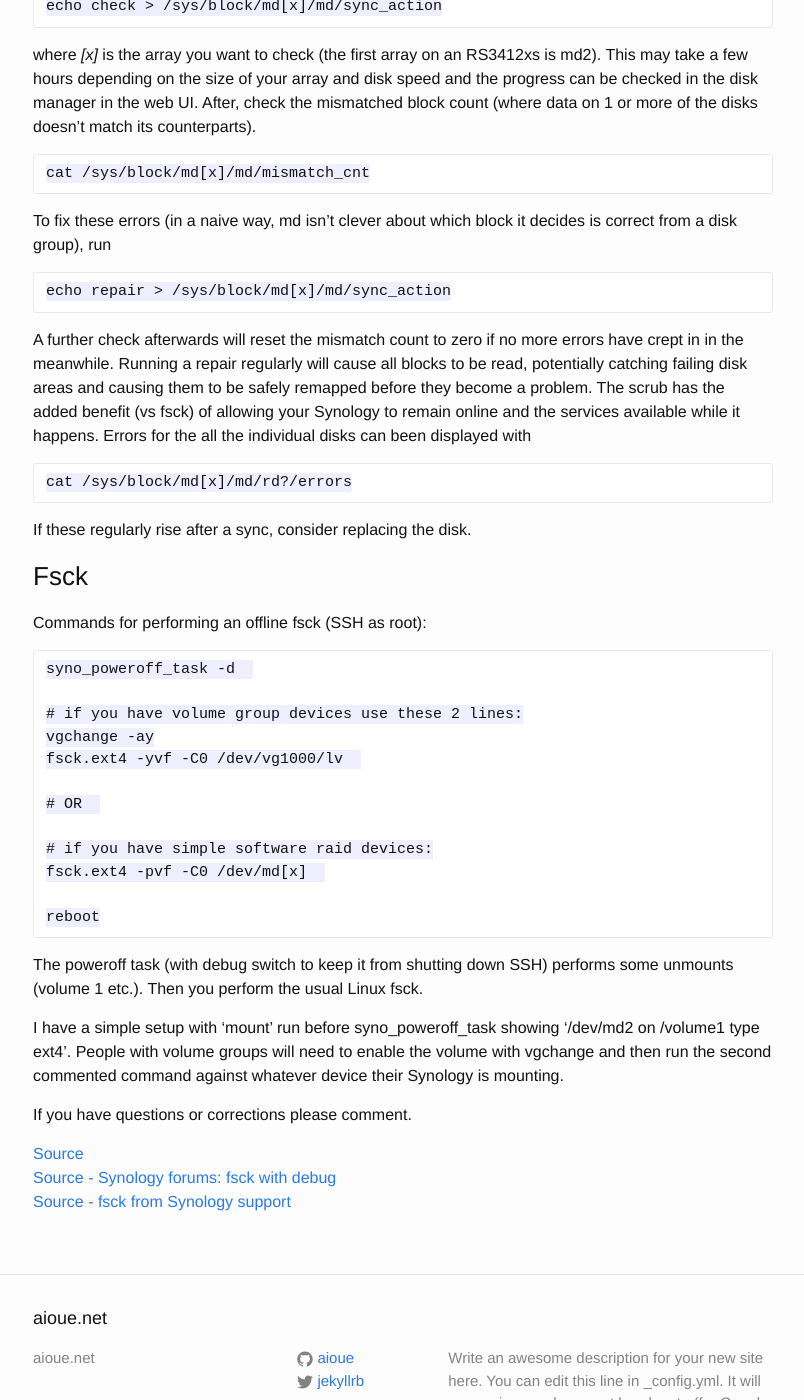
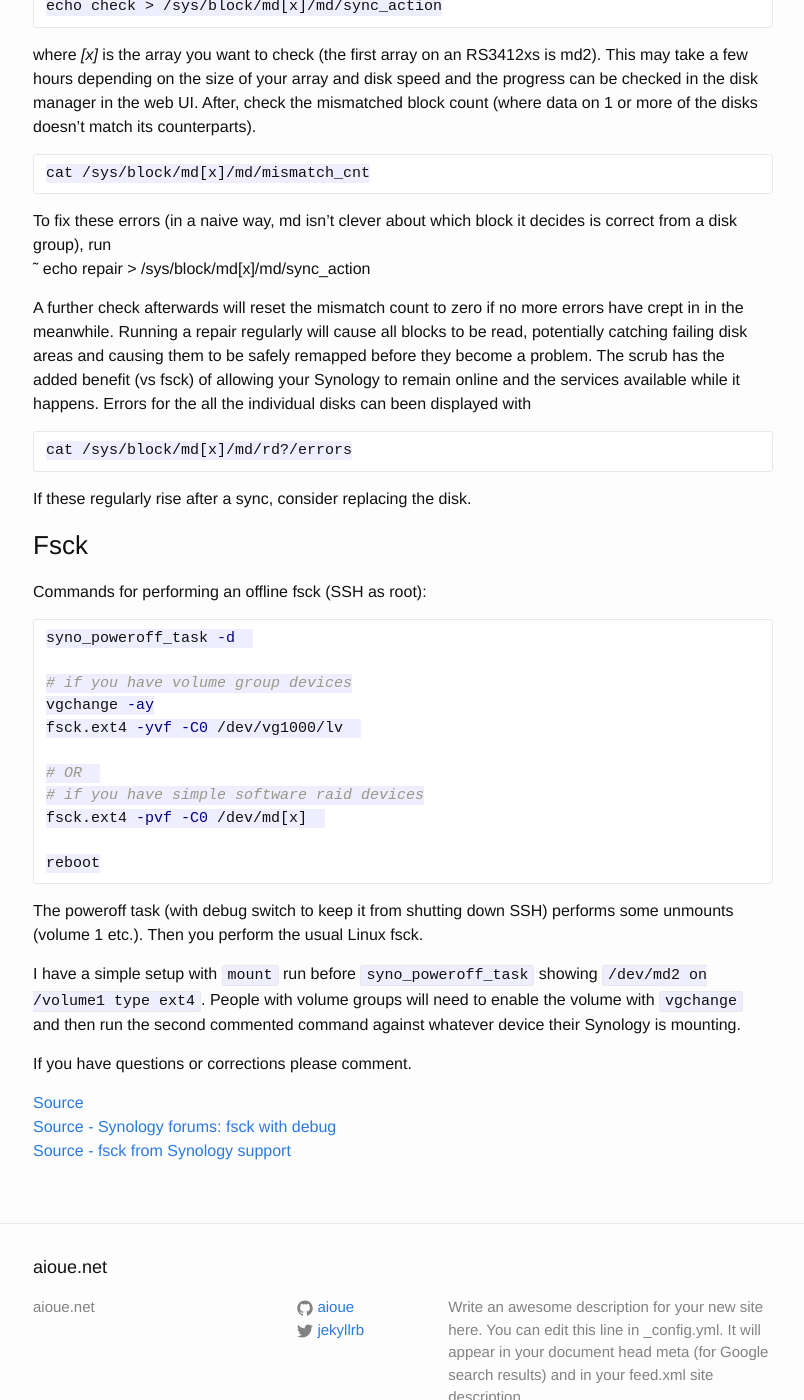
Before and after one commit to aioue/aioue.github.io, a Jekyll site: the page built from _posts/2013-02-14-scrub-synology-raid-disks.markdown, in a window 1280 px wide and 1400 px high, scrolled down 417 px. Shown: the whole window, without its empty margins (237-1041 px from the left). Built offline with Jekyll 4.4.1, drawn with Linux system fonts in a browser that asks for light colours.

Commit message:
formatting

````diff
--- a/_posts/2013-02-14-scrub-synology-raid-disks.markdown
+++ b/_posts/2013-02-14-scrub-synology-raid-disks.markdown
@@ -17,7 +17,7 @@ where _[x]_ is the array you want to check (the first array on an RS3412xs is md
     cat /sys/block/md[x]/md/mismatch_cnt
 
 To fix these errors (in a naive way, md isn't clever about which block it decides is correct from a disk group), run
-
+˜
     echo repair > /sys/block/md[x]/md/sync_action
 
 A further check afterwards will reset the mismatch count to zero if no more errors have crept in in the meanwhile. Running a repair regularly will cause all blocks to be read, potentially catching failing disk areas and causing them to be safely remapped before they become a problem. The scrub has the added benefit (vs fsck) of allowing your Synology to remain online and the services available while it happens. Errors for the all the individual disks can been displayed with
@@ -29,23 +29,24 @@ If these regularly rise after a sync, consider replacing the disk.
 ### Fsck
 
 Commands for performing an offline fsck (SSH as root):
-```
+
+```shell
 syno_poweroff_task -d
 
-# if you have volume group devices use these 2 lines:
+# if you have volume group devices
 vgchange -ay
 fsck.ext4 -yvf -C0 /dev/vg1000/lv
 
 # OR
-
-# if you have simple software raid devices:
+# if you have simple software raid devices
 fsck.ext4 -pvf -C0 /dev/md[x]
 
 reboot
 ```
+
 The poweroff task (with debug switch to keep it from shutting down SSH) performs some unmounts (volume 1 etc.). Then you perform the usual Linux fsck.
 
-I have a simple setup with 'mount' run before syno_poweroff_task showing '/dev/md2 on /volume1 type ext4'. People with volume groups will need to enable the volume with vgchange and then run the second commented command against whatever device their Synology is mounting.
+I have a simple setup with `mount` run before `syno_poweroff_task` showing `/dev/md2 on /volume1 type ext4`. People with volume groups will need to enable the volume with `vgchange` and then run the second commented command against whatever device their Synology is mounting.
 
 If you have questions or corrections please comment.
 
````
